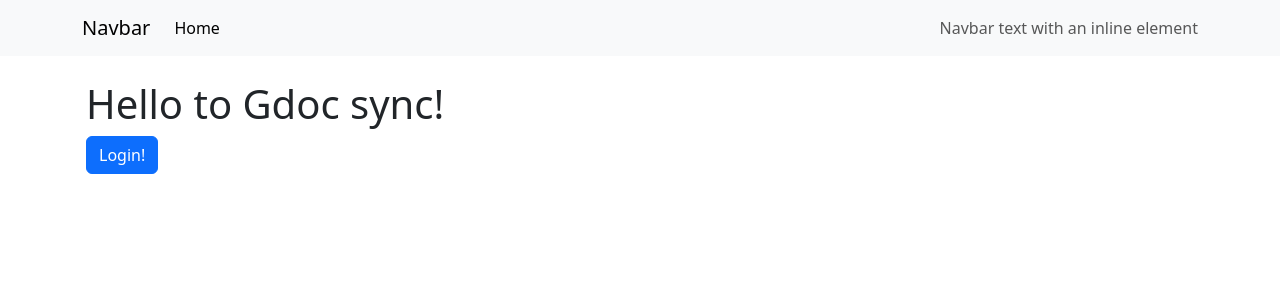
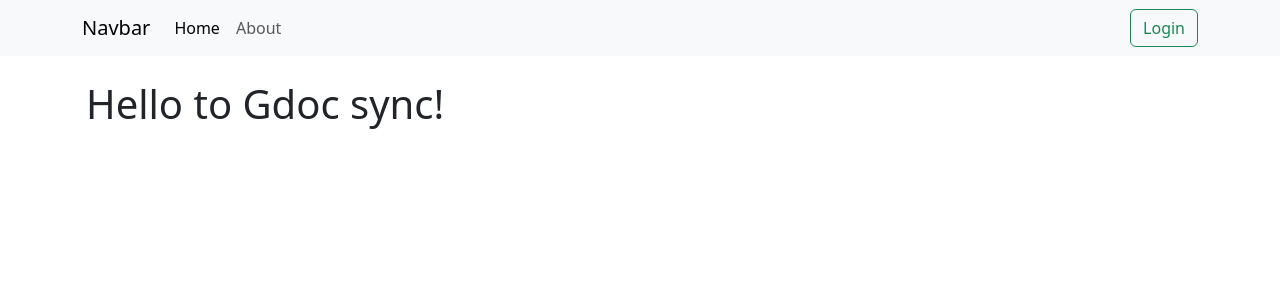
Before and after one commit to coldens/gdocs-sync-md, a React (Vite) app in the folder frontend/: page / in a window 1280 px wide. Shown: the top 300 px of the page. Built offline with nearby package versions, Linux system fonts and the light colour scheme; no server answers.

Commit message:
refactored

```diff
--- a/frontend/index.html
+++ b/frontend/index.html
@@ -5,7 +5,7 @@
   <meta charset="UTF-8" />
   <link rel="icon" type="image/svg+xml" href="/vite.svg" />
   <meta name="viewport" content="width=device-width, initial-scale=1.0" />
-  <title>Vite + React + TS</title>
+  <title>GDocs Sync</title>
   <link href="https://cdn.jsdelivr.net/npm/bootstrap@5.3.2/dist/css/bootstrap.min.css" rel="stylesheet"
     integrity="sha384-T3c6CoIi6uLrA9TneNEoa7RxnatzjcDSCmG1MXxSR1GAsXEV/Dwwykc2MPK8M2HN" crossorigin="anonymous">
 </head>
--- a/frontend/src/Layout.tsx
+++ b/frontend/src/Layout.tsx
@@ -1,6 +1,13 @@
-import { Link, Outlet } from 'react-router-dom';
+import { NavLink, Outlet } from 'react-router-dom';
+import { useAuth } from './hooks/useAuth';
 
 export default function Layout() {
+  const { isLogged, data, loading, logout, login } = useAuth();
+
+  if (loading) {
+    return <div></div>;
+  }
+
   return (
     <>
       <nav className="navbar navbar-expand-lg bg-body-tertiary">
@@ -20,14 +27,49 @@ export default function Layout() {
           <div className="collapse navbar-collapse" id="navbarNav">
             <ul className="navbar-nav me-auto mb-2 mb-lg-0">
               <li className="nav-item">
-                <Link className="nav-link active" aria-current="page" to="/">
+                <NavLink
+                  className={({ isActive }) =>
+                    isActive ? 'nav-link active' : 'nav-link'
+                  }
+                  aria-current="page"
+                  to="/"
+                >
                   Home
-                </Link>
+                </NavLink>
+              </li>
+              <li className="nav-item">
+                <NavLink
+                  className={({ isActive }) =>
+                    isActive ? 'nav-link active' : 'nav-link'
+                  }
+                  aria-current="page"
+                  to="/about"
+                >
+                  About
+                </NavLink>
               </li>
             </ul>
-            <span className="navbar-text">
-              Navbar text with an inline element
-            </span>
+            {isLogged && (
+              <>
+                <span className="navbar-text mx-1">{data?.user.email}</span>
+                <button
+                  className="btn btn-outline-secondary"
+                  type="button"
+                  onClick={logout}
+                >
+                  Logout
+                </button>
+              </>
+            )}
+            {!isLogged && (
+              <button
+                className="btn btn-outline-success"
+                type="button"
+                onClick={login}
+              >
+                Login
+              </button>
+            )}
           </div>
         </div>
       </nav>
--- a/frontend/src/contexts/AuthData.tsx
+++ b/frontend/src/contexts/AuthData.tsx
@@ -11,4 +11,7 @@ export type AuthData = {
 export type AuthContext = {
   data?: AuthData;
   isLogged: boolean;
+  loading: boolean;
+  logout: () => Promise<void>;
+  login: () => Promise<void>;
 };
--- a/frontend/src/contexts/authContext.tsx
+++ b/frontend/src/contexts/authContext.tsx
@@ -1,4 +1,9 @@
 import { createContext } from 'react';
 import { AuthContext } from './AuthData';
 
-export const authContext = createContext<AuthContext>({ isLogged: false });
+export const authContext = createContext<AuthContext>({
+  isLogged: false,
+  loading: true,
+  logout: async () => {},
+  login: async () => {},
+});
--- a/frontend/src/pages/App.tsx
+++ b/frontend/src/pages/App.tsx
@@ -1,39 +1,7 @@
-import { getAuth, signInWithPopup, GoogleAuthProvider } from 'firebase/auth';
-import { useAuth } from '../hooks/useAuth';
-
 function App() {
-  const { data, isLogged } = useAuth();
-
-  const login = () => {
-    signInWithPopup(getAuth(), new GoogleAuthProvider())
-      .then((result) => {
-        // This gives you a Google Access Token. You can use it to access the Google API.
-        const credential = GoogleAuthProvider.credentialFromResult(result);
-        const token = credential?.accessToken;
-        // The signed-in user info.
-        const user = result.user;
-        console.log({ user, token });
-      })
-      .catch((error) => {
-        console.error(error);
-      });
-  };
-
   return (
     <div>
       <h1>Hello to Gdoc sync!</h1>
-
-      {isLogged && data && (
-        <p>
-          You are logged in as <strong>{data.user.displayName}</strong>
-        </p>
-      )}
-
-      {!isLogged && (
-        <button className="btn btn-primary" onClick={login}>
-          Login!
-        </button>
-      )}
     </div>
   );
 }
--- a/frontend/src/providers/AuthProvider.tsx
+++ b/frontend/src/providers/AuthProvider.tsx
@@ -1,14 +1,37 @@
-import { getAuth, onAuthStateChanged } from 'firebase/auth';
+import {
+  GoogleAuthProvider,
+  getAuth,
+  onAuthStateChanged,
+  signInWithPopup,
+} from 'firebase/auth';
 import { FC, ReactNode, useEffect, useMemo, useState } from 'react';
 import { AuthData } from '../contexts/AuthData';
 import { authContext } from '../contexts/authContext';
 
+const logout = async () => {
+  const auth = getAuth();
+  await auth.signOut();
+};
+
+const login = async () => {
+  try {
+    const result = await signInWithPopup(getAuth(), new GoogleAuthProvider());
+    GoogleAuthProvider.credentialFromResult(result);
+  } catch (error) {
+    console.error(error);
+  }
+};
+
 const AuthProvider: FC<{ children: ReactNode }> = ({ children }) => {
-  const auth = getAuth();
   const [data, setData] = useState<AuthData | undefined>(undefined);
+  const [loading, setLoading] = useState(true);
 
   useEffect(() => {
-    onAuthStateChanged(auth, (user) => {
+    const auth = getAuth();
+    setLoading(true);
+    onAuthStateChanged(
+      auth,
+      (user) => {
         if (user) {
           setData({
             refreshToken: user.refreshToken,
@@ -22,13 +45,19 @@ const AuthProvider: FC<{ children: ReactNode }> = ({ children }) => {
         } else {
           setData(undefined);
         }
-    });
-  }, [auth]);
+        setLoading(false);
+      },
+      (error) => {
+        console.error(error);
+        setLoading(false);
+      },
+    );
+  }, []);
 
   const isLogged = useMemo(() => !!data, [data]);
 
   return (
-    <authContext.Provider value={{ data, isLogged }}>
+    <authContext.Provider value={{ data, isLogged, loading, logout, login }}>
       {children}
     </authContext.Provider>
   );
```
Lines whose indentation alone changed are shown as unchanged.
